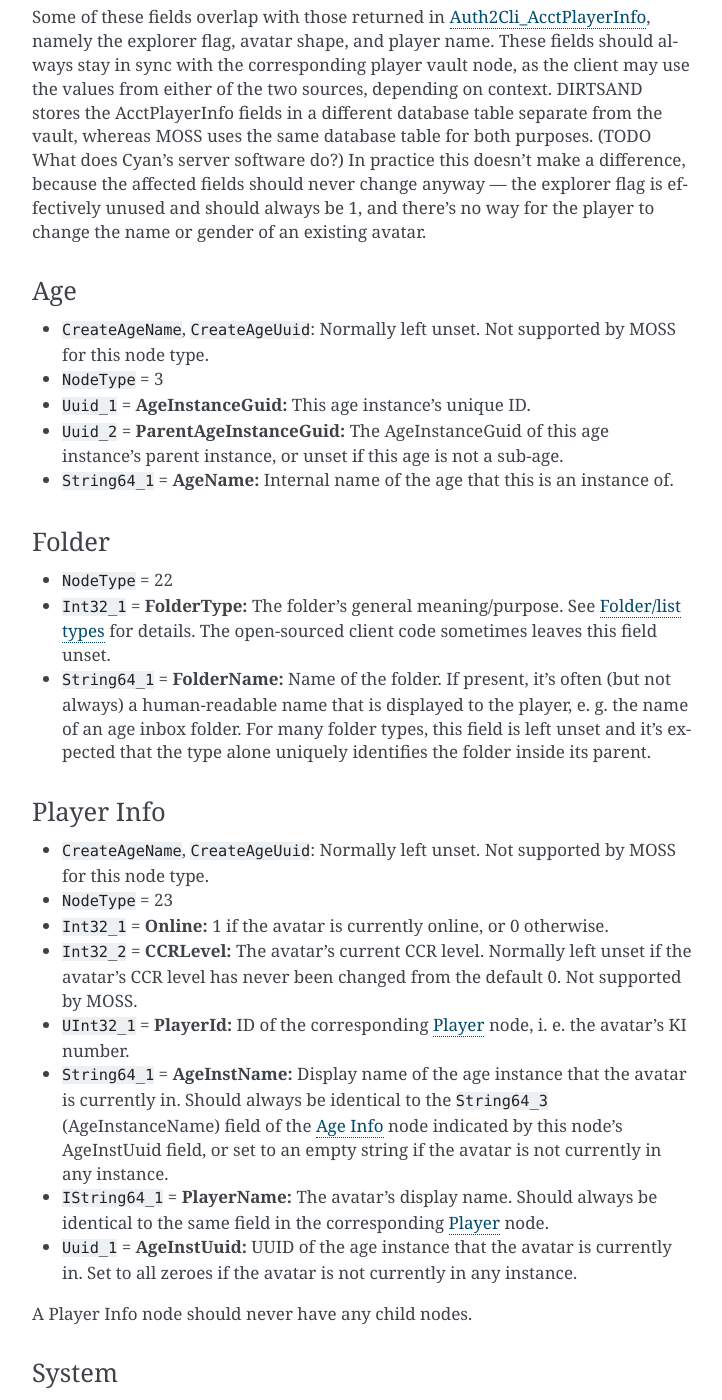
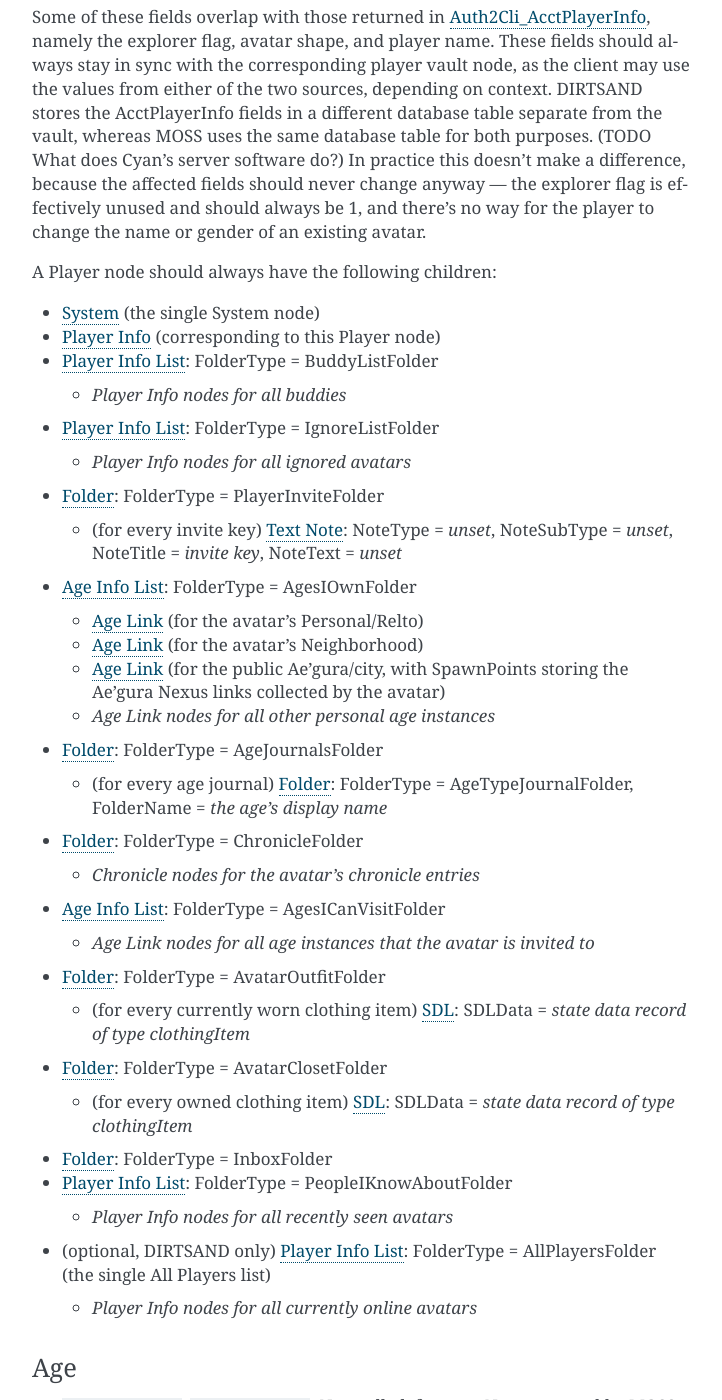
Before and after one commit to dgelessus/NAGUS, a Sphinx documentation site: the page built from docs/uru/vault.rst, in a window 1280 px wide and 1400 px high, scrolled down 4294 px. Shown: the whole window, without its empty margins (388-1110 px from the left). Built offline with Sphinx 7.4.7, drawn with Linux system fonts in a browser that asks for light colours.

Commit message:
Document children of Player vault nodes

```diff
--- a/docs/uru/vault.rst
+++ b/docs/uru/vault.rst
@@ -276,6 +276,48 @@ In practice this doesn't make a difference,
 because the affected fields should never change anyway ---
 the explorer flag is effectively unused and should always be 1,
 and there's no way for the player to change the name or gender of an existing avatar.
+
+A Player node should always have the following children:
+
+* :ref:`vault_node_system` (the single System node)
+* :ref:`vault_node_player_info` (corresponding to this Player node)
+* :ref:`vault_node_player_info_list`: FolderType = BuddyListFolder
+
+  * *Player Info nodes for all buddies*
+* :ref:`vault_node_player_info_list`: FolderType = IgnoreListFolder
+
+  * *Player Info nodes for all ignored avatars*
+* :ref:`vault_node_folder`: FolderType = PlayerInviteFolder
+
+  * (for every invite key) :ref:`vault_node_text_note`: NoteType = *unset*, NoteSubType = *unset*, NoteTitle = *invite key*, NoteText = *unset*
+* :ref:`vault_node_age_info_list`: FolderType = AgesIOwnFolder
+
+  * :ref:`vault_node_age_link` (for the avatar's Personal/Relto)
+  * :ref:`vault_node_age_link` (for the avatar's Neighborhood)
+  * :ref:`vault_node_age_link` (for the public Ae'gura/city, with SpawnPoints storing the Ae'gura Nexus links collected by the avatar)
+  * *Age Link nodes for all other personal age instances*
+* :ref:`vault_node_folder`: FolderType = AgeJournalsFolder
+
+  * (for every age journal) :ref:`vault_node_folder`: FolderType = AgeTypeJournalFolder, FolderName = *the age's display name*
+* :ref:`vault_node_folder`: FolderType = ChronicleFolder
+
+  * *Chronicle nodes for the avatar's chronicle entries*
+* :ref:`vault_node_age_info_list`: FolderType = AgesICanVisitFolder
+
+  * *Age Link nodes for all age instances that the avatar is invited to*
+* :ref:`vault_node_folder`: FolderType = AvatarOutfitFolder
+
+  * (for every currently worn clothing item) :ref:`vault_node_sdl`: SDLData = *state data record of type clothingItem*
+* :ref:`vault_node_folder`: FolderType = AvatarClosetFolder
+
+  * (for every owned clothing item) :ref:`vault_node_sdl`: SDLData = *state data record of type clothingItem*
+* :ref:`vault_node_folder`: FolderType = InboxFolder
+* :ref:`vault_node_player_info_list`: FolderType = PeopleIKnowAboutFolder
+
+  * *Player Info nodes for all recently seen avatars*
+* (optional, DIRTSAND only) :ref:`vault_node_player_info_list`: FolderType = AllPlayersFolder (the single All Players list)
+
+  * *Player Info nodes for all currently online avatars*
 
 .. _vault_node_age:
 
```
